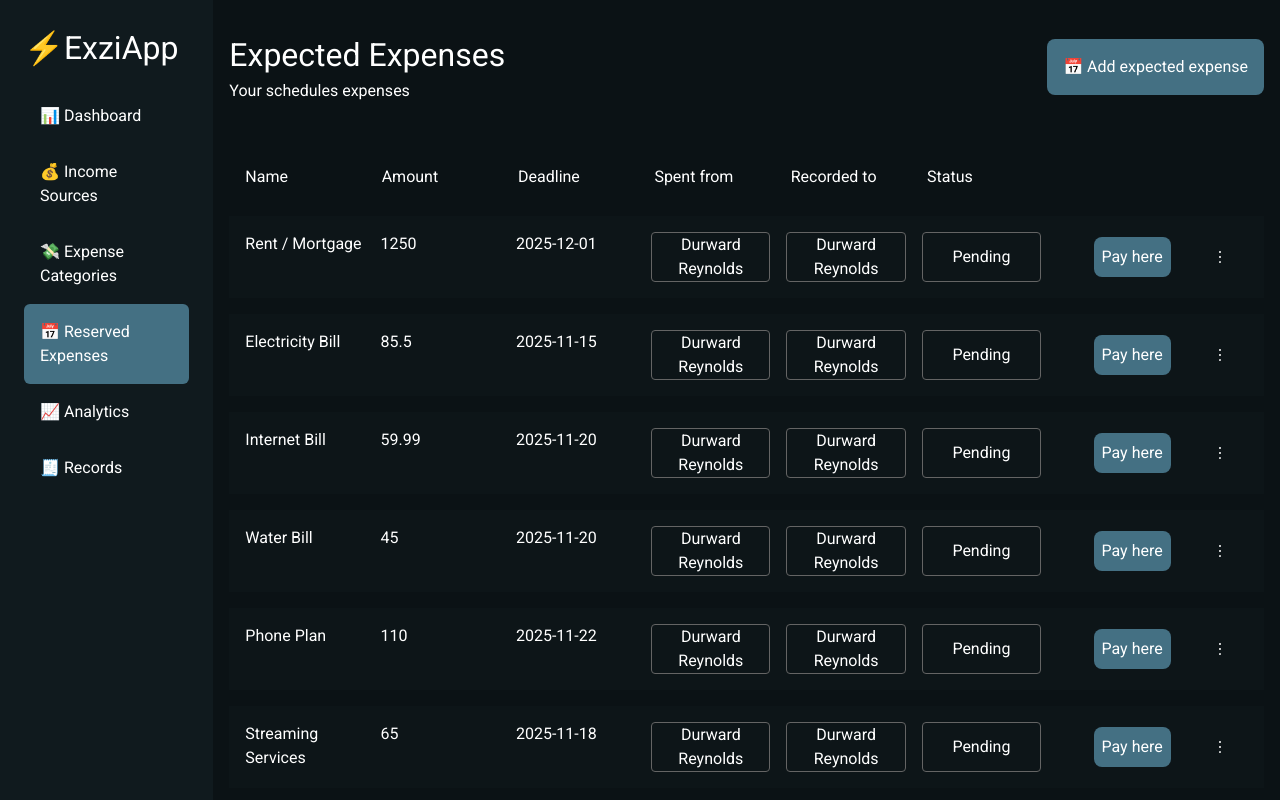
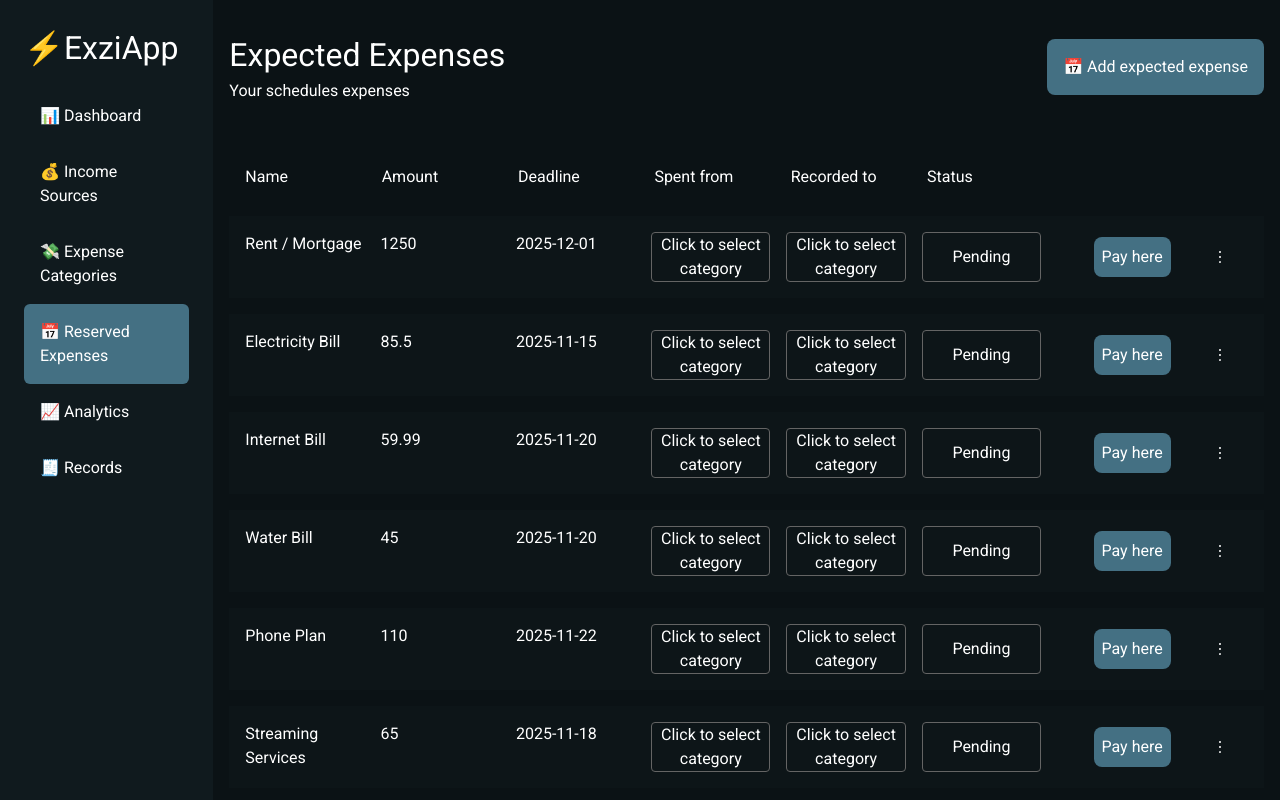
Before and after one commit to Errol-Anthony-Jano/SoftEnggProject, a React (Vite) app in the folder ExziApp/: page /expected_expenses in a window 1280 px wide. Built offline with nearby package versions, Linux system fonts and the light colour scheme.

Commit message:
Minor changes

```diff
--- a/ExziApp/src/components/form_components/CategorySelector.jsx
+++ b/ExziApp/src/components/form_components/CategorySelector.jsx
@@ -1,17 +1,18 @@
 import { Listbox, ListboxButton, ListboxOption, ListboxOptions } from '@headlessui/react'
 import { useState } from 'react'
 
-const CategorySelector = ({ categoryList }) => {
-    const [currCategory, setCurrCategory] = useState(categoryList[0])
+const CategorySelector = ({ categoryList, input_state, input_setter}) => {
+
+    const buttonText = input_state?.name || "Click to select category";
 
     return (
-        <Listbox as="div" className="w-full h-full" value={currCategory} onChange={setCurrCategory}>
-            <ListboxButton className="w-full h-full border border-[#646464] rounded-sm data-focus:border-white hover:border hover:border-white hover:transition duration-300 ease-in-out">{currCategory.name}</ListboxButton>
+        <Listbox as="div" className="w-full h-full" value={input_state} onChange={input_setter}>
+            <ListboxButton className="w-full h-full border border-[#646464] rounded-sm data-focus:border-white hover:border hover:border-white hover:transition duration-300 ease-in-out">{buttonText}</ListboxButton>
             <ListboxOptions anchor="bottom" className="z-[1001] w-(--button-width) border border-[#646464] rounded-sm">
                 {categoryList.map((person) => (
-                <ListboxOption key={person.id} value={person} className="bg-black data-focus:bg-gray-900">
-                    {person.name}
-                </ListboxOption>
+                    <ListboxOption key={person.id} value={person} className="bg-black data-focus:bg-gray-900">
+                        {person.name}
+                    </ListboxOption>
                 ))}
             </ListboxOptions>
         </Listbox>
```
